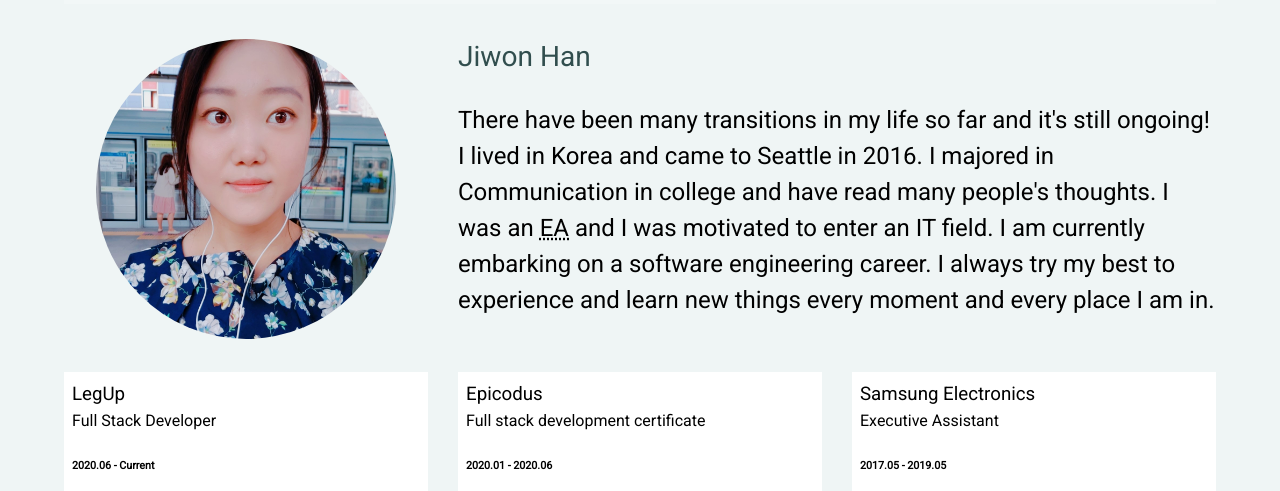
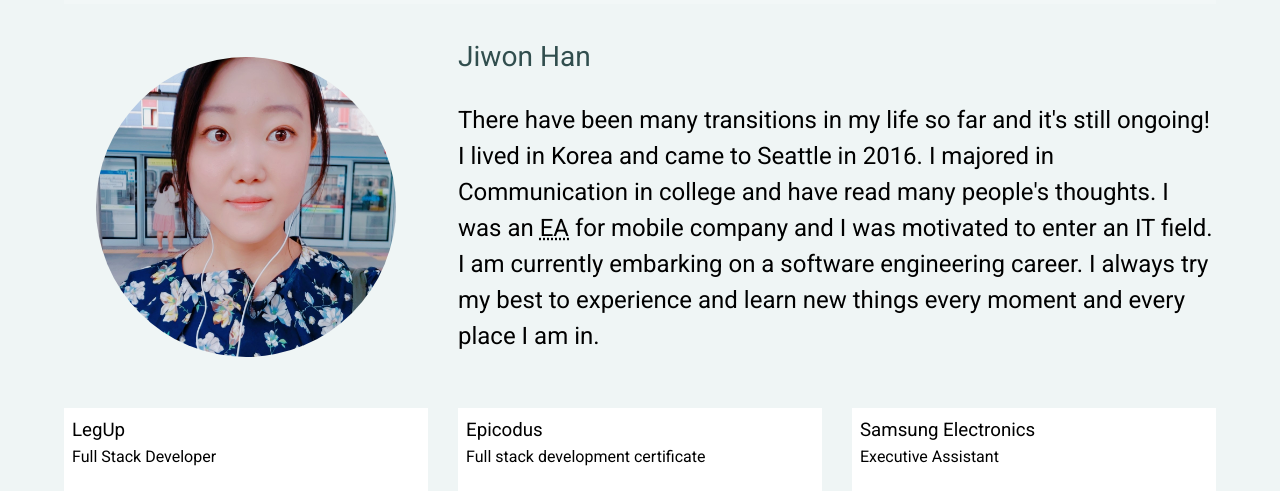
Before and after one commit to jiwon-seattle/my-portfolio, a website: page dist/about.html in a window 1280 px wide. Shown: the part 246-737 px from the top of the page. Drawn offline with Linux system fonts and the light colour scheme.

Commit message:
added words

```diff
--- a/dist/about.html
+++ b/dist/about.html
@@ -52,7 +52,7 @@
         <div class="bio">
           <h3 class="text-secondary">Jiwon Han</h3>
           <p class="bio-text">
-            There have been many transitions in my life so far and it's still ongoing! I lived in Korea and came to Seattle in 2016. I majored in Communication in college and have read many people's thoughts. I was an <abbr title="Executive Assistant">EA</abbr> and I was motivated to enter an IT field. I am currently embarking on a software engineering career. I always try my best to experience and learn new things every moment and every place I am in.
+            There have been many transitions in my life so far and it's still ongoing! I lived in Korea and came to Seattle in 2016. I majored in Communication in college and have read many people's thoughts. I was an <abbr title="Executive Assistant">EA</abbr> for mobile company and I was motivated to enter an IT field. I am currently embarking on a software engineering career. I always try my best to experience and learn new things every moment and every place I am in.
           </p>
         </div>
 
```
